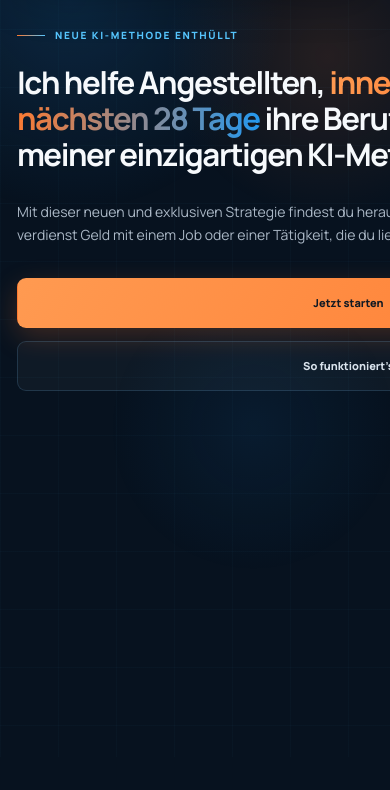
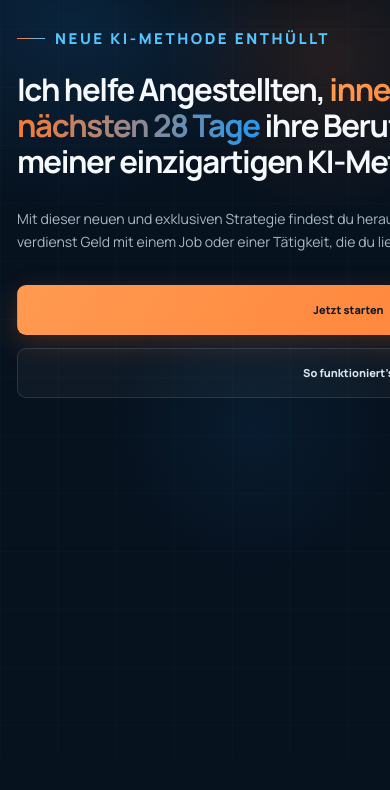
Before and after one commit to dermarkusbecker/findedeinding, a website with bundled scripts: page index.html in a window 390 px wide. Shown: the part 87-877 px from the top of the page. Built offline with nearby package versions, Linux system fonts and the light colour scheme; files whose address does not match are found by name.

Commit message:
Enlarge landing hero announcement

```diff
--- a/landing-hero-copy.css
+++ b/landing-hero-copy.css
@@ -1,3 +1,8 @@
+.hero .kicker {
+  font-size: clamp(16px, 1.35vw, 18px);
+  line-height: 1.4;
+}
+
 .hero .hero-promise {
   max-width: 720px;
   font-size: clamp(34px, 3.5vw, 54px);
@@ -22,6 +27,7 @@
 }
 
 @media (max-width: 560px) {
+  .hero .kicker { font-size: 15px; }
   .hero .hero-promise { font-size: clamp(30px, 8vw, 38px); line-height: 1.16; }
   .hero .hero-lead { font-size: 14px; line-height: 1.65; }
 }
```
